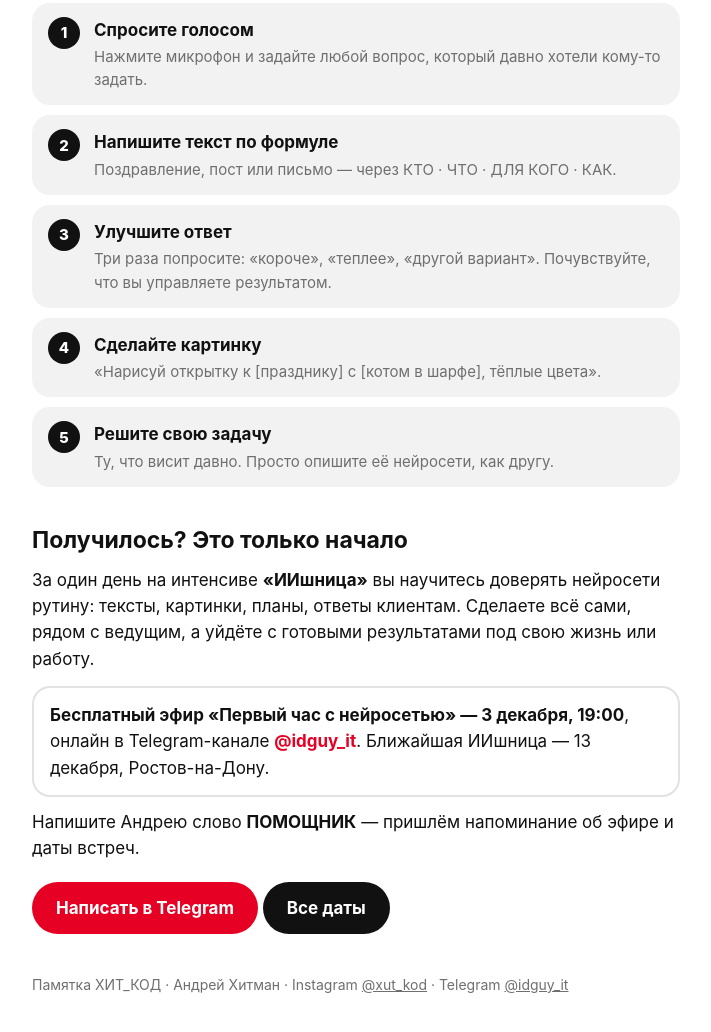
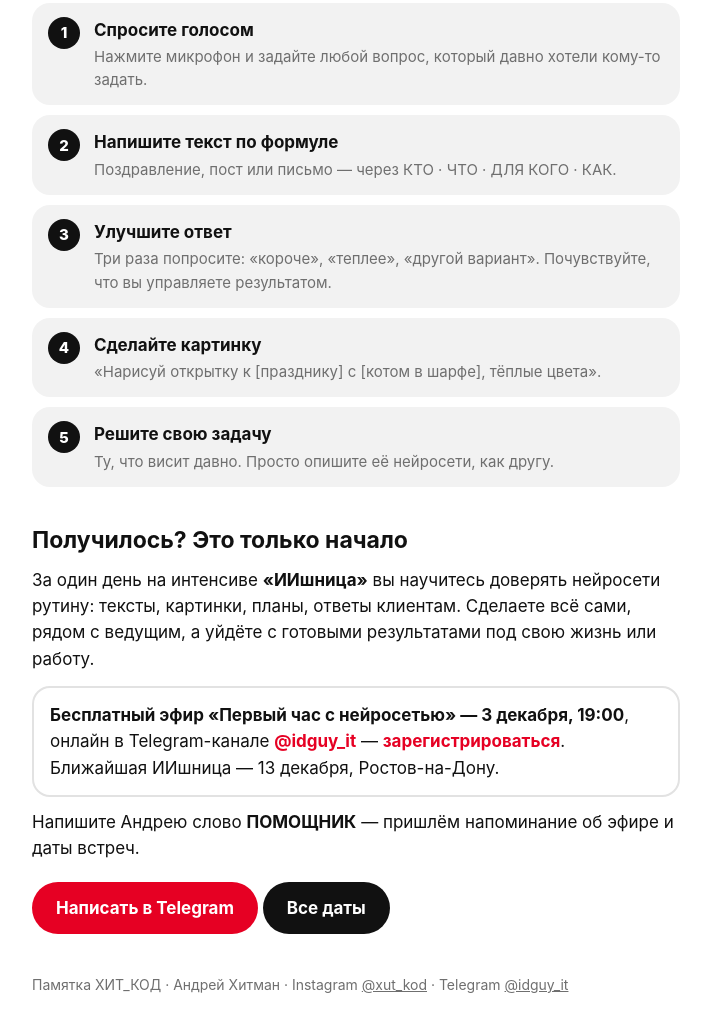
Before and after one commit to drxutman/pervyj-chas, a plain HTML site: page index.html in a window 1280 px wide. Shown: the part 4703-5735 px from the top of the page, without its empty margins (284-995 px from the left). Drawn offline with Linux system fonts and the light colour scheme.

Commit message:
Ссылка на регистрацию эфира

```diff
--- a/index.html
+++ b/index.html
@@ -142,7 +142,7 @@ footer{margin-top:40px;color:var(--muted);font-size:14px}
 
 <h2>Получилось? Это только начало</h2>
 <p>За один день на интенсиве <b>«ИИшница»</b> вы научитесь доверять нейросети рутину: тексты, картинки, планы, ответы клиентам. Сделаете всё сами, рядом с ведущим, а уйдёте с готовыми результатами под свою жизнь или работу.</p>
-<p class="note"><b>Бесплатный эфир «Первый час с нейросетью» — 3 декабря, 19:00</b>, онлайн в Telegram-канале <a href="https://t.me/idguy_it" target="_blank" rel="noopener">@idguy_it</a>. Ближайшая ИИшница — 13 декабря, Ростов-на-Дону.</p>
+<p class="note"><b>Бесплатный эфир «Первый час с нейросетью» — 3 декабря, 19:00</b>, онлайн в Telegram-канале <a href="https://t.me/idguy_it" target="_blank" rel="noopener">@idguy_it</a> — <a href="https://afisha.nethouse.ru/event/pervyj-chas-efir-3-dekabrya" target="_blank" rel="noopener">зарегистрироваться</a>. Ближайшая ИИшница — 13 декабря, Ростов-на-Дону.</p>
 <p>Напишите Андрею слово <b>ПОМОЩНИК</b> — пришлём напоминание об эфире и даты встреч.</p>
 <a class="cta" href="https://t.me/drxutman" target="_blank" rel="noopener">Написать в Telegram</a> <a class="cta" style="background:var(--ink);color:var(--bg)" href="https://drxutman.github.io/hitkod-afisha/" target="_blank" rel="noopener">Все даты</a>
 
```
